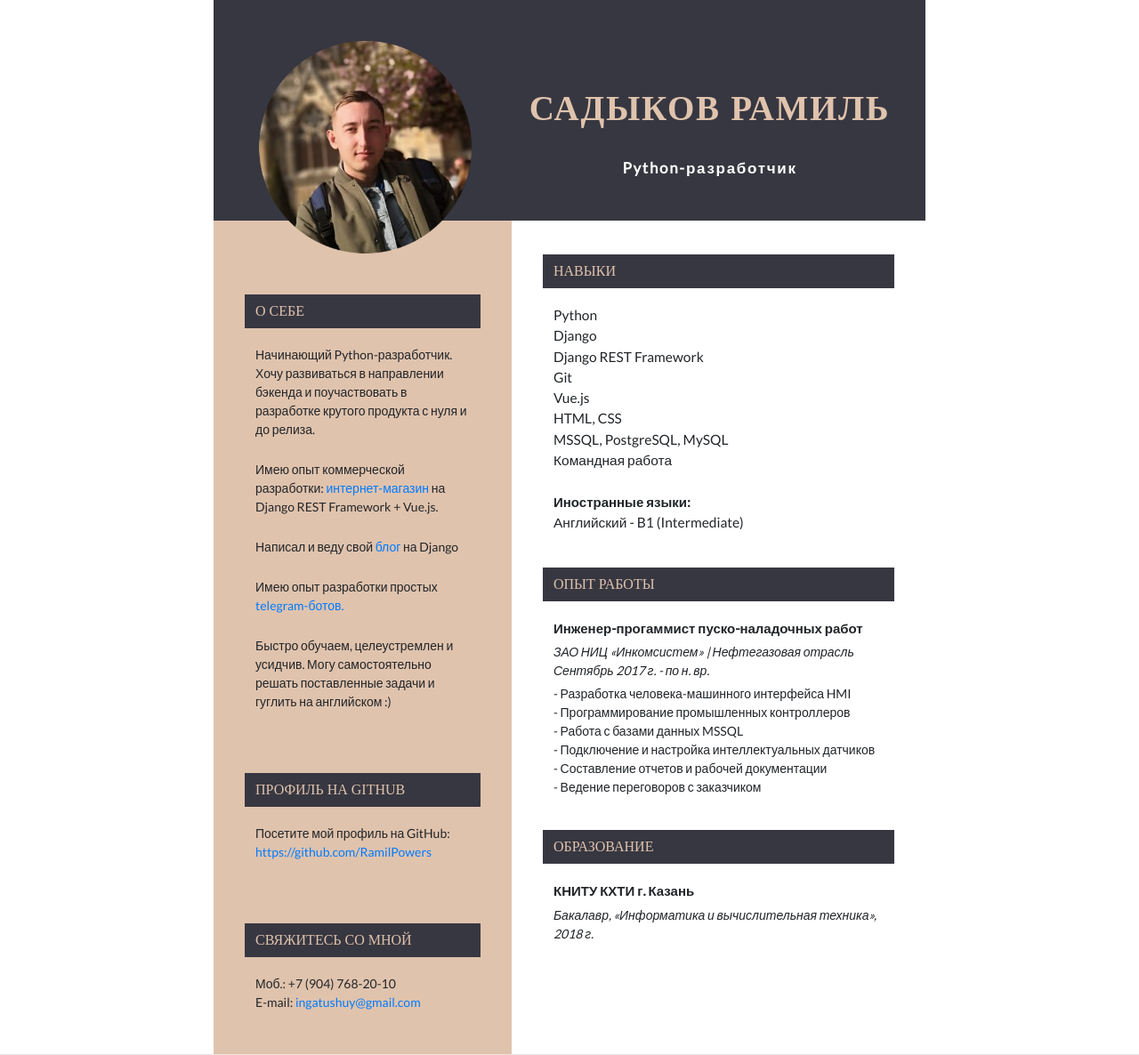
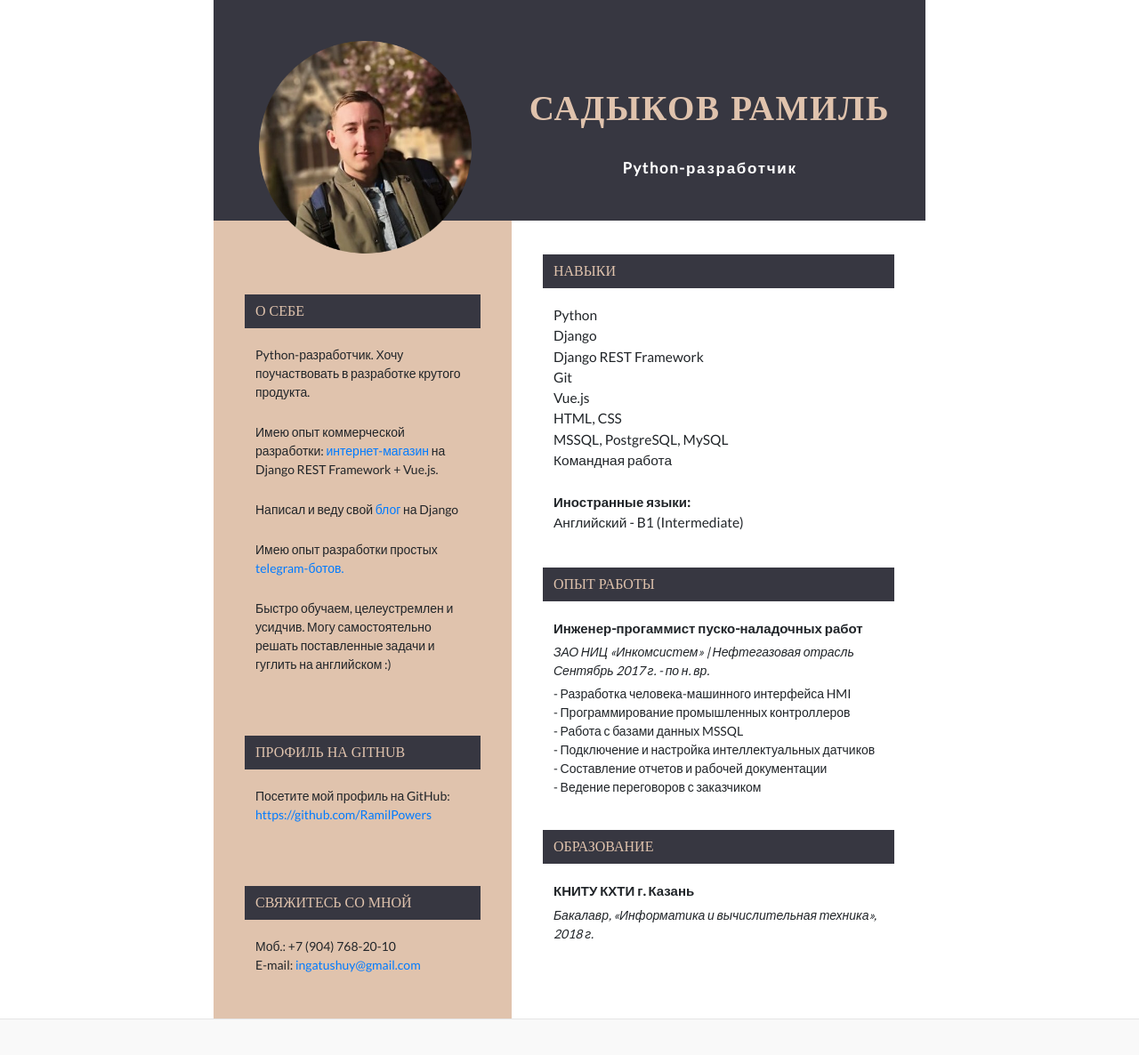
Before and after one commit to RamilPowers/BLOG, a Django app: template pages/templates/pages/about.html in a window 1280 px wide. Shown: the part 138-1324 px from the top of the page at 89% size. Run offline with Django 3.2, Linux system fonts and the light colour scheme; the template is opened without the code that fills it, so the values that code supplies are empty; some web fonts are replaced.

Commit message:
Подкорректировано резюме

```diff
--- a/pages/templates/pages/about.html
+++ b/pages/templates/pages/about.html
@@ -15,7 +15,7 @@
               <div class="item">
                 <div class="item-header">О себе</div>
                 <ul>
-                  <li>Начинающий Python-разработчик. Хочу развиваться в направлении бэкенда и поучаствовать в разработке крутого продукта с нуля и до релиза.</li><br>
+                  <li>Python-разработчик. Хочу поучаствовать в разработке крутого продукта.</li><br>
                   <li>Имею опыт коммерческой разработки: <a href="https://letique-kzn.ru" target="_blank">интернет-магазин</a> на Django REST Framework + Vue.js. </li><br>
                   <li>Написал и веду свой <a href="http://ramilpowers.ru" target="_blank">блог</a> на Django</li><br>
                     <li>Имею опыт разработки простых <a href="https://t.me/Weather_Sadykov_Bot" target="_blank">telegram-ботов.</a></li>
```
